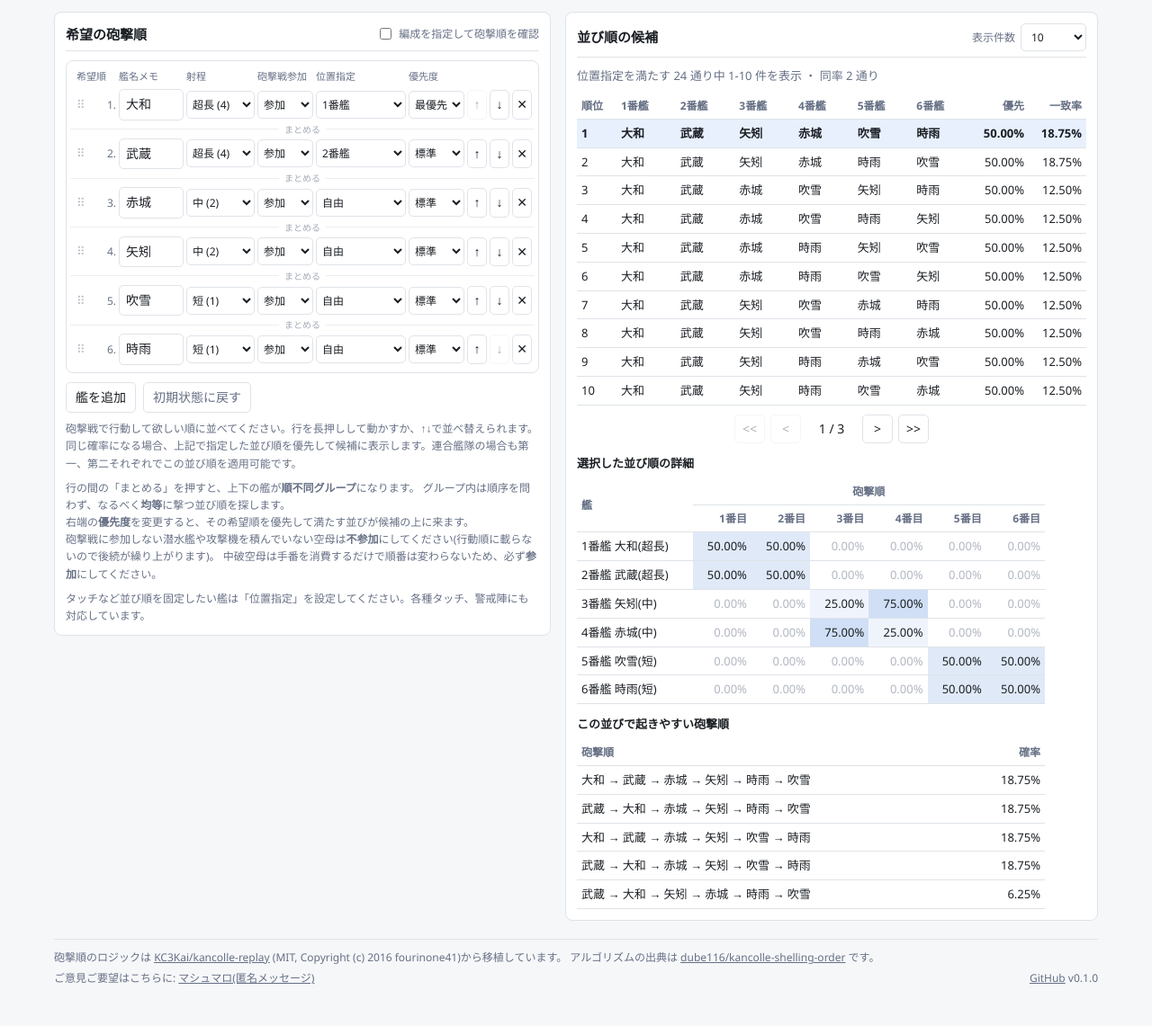
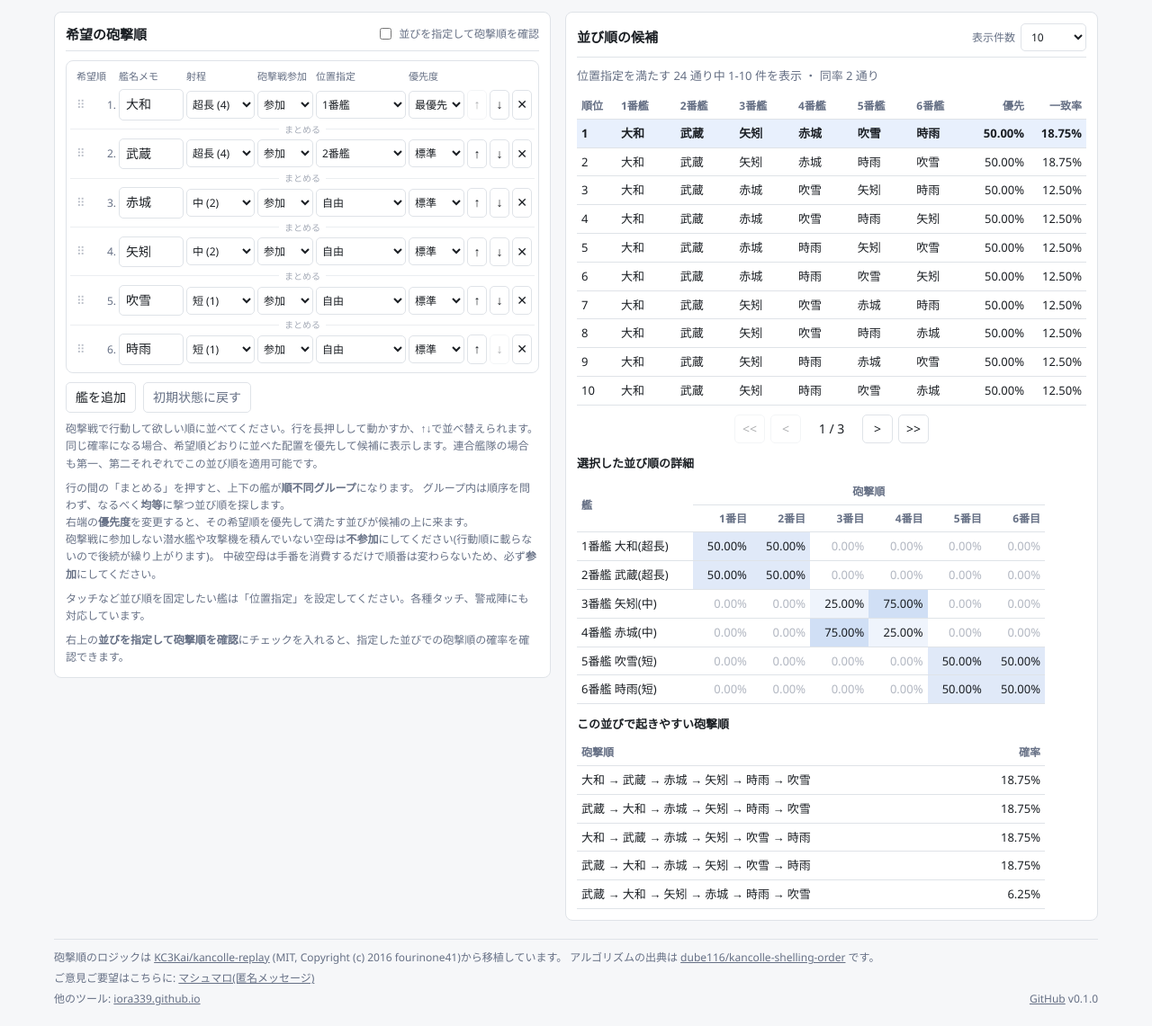
Before and after one commit to iora339/kc-sh-order, a website built with Vite: page index.html in a window 1280 px wide. Shown: the part 80-1221 px from the top of the page at 90% size. Before the commit the page ends 1197 px from the top, so only its background shows below. Built offline with nearby package versions, Linux system fonts and the light colour scheme.

Commit message:
他ツールへのリンクを追加し、並び順まわりの文言を統一

```diff
--- a/index.html
+++ b/index.html
@@ -20,7 +20,7 @@
             <h2 id="order-title">希望の砲撃順</h2>
             <label class="verify-ctl">
               <input id="verify" type="checkbox" autocomplete="off" />
-              編成を指定して砲撃順を確認
+              並びを指定して砲撃順を確認
             </label>
           </div>
           <div class="order-area">
@@ -41,7 +41,7 @@
           <div id="warn" class="warn" hidden></div>
           <div id="wish-hints">
             <p class="hint">
-              砲撃戦で行動して欲しい順に並べてください。行を長押しして動かすか、↑↓で並べ替えられます。同じ確率になる場合、上記で指定した並び順を優先して候補に表示します。連合艦隊の場合も第一、第二それぞれでこの並び順を適用可能です。
+              砲撃戦で行動して欲しい順に並べてください。行を長押しして動かすか、↑↓で並べ替えられます。同じ確率になる場合、希望順どおりに並べた配置を優先して候補に表示します。連合艦隊の場合も第一、第二それぞれでこの並び順を適用可能です。
             </p>
             <p class="hint">
               行の間の「まとめる」を押すと、上下の艦が<b>順不同グループ</b>になります。
@@ -52,6 +52,9 @@
             </p>
             <p class="hint">
               タッチなど並び順を固定したい艦は「位置指定」を設定してください。各種タッチ、警戒陣にも対応しています。<br />
+            </p>
+            <p class="hint">
+              右上の<b>並びを指定して砲撃順を確認</b>にチェックを入れると、指定した並びでの砲撃順の確率を確認できます。
             </p>
           </div>
           <p class="hint" id="verify-hint" hidden>
@@ -113,6 +116,10 @@
             >マシュマロ(匿名メッセージ)</a
           >
         </p>
+        <p>
+          他のツール:
+          <a href="https://iora339.github.io/" target="_blank" rel="noopener">iora339.github.io</a>
+        </p>
       </div>
       <p class="footer-repo">
         <a href="https://github.com/iora339/kc-sh-order" target="_blank" rel="noopener">GitHub</a> v0.1.0
--- a/src/main.ts
+++ b/src/main.ts
@@ -291,9 +291,13 @@ function renderModeLabels(): void {
   byId('wish-hints').hidden = verify;
   byId('verify-hint').hidden = !verify;
   const labels = verify
-    ? ['並び順', '艦名メモ', '射程', '砲撃戦参加', '', '']
+    ? ['並び順', '艦名メモ', '射程', '砲撃戦参加', '位置指定', '優先度']
     : ['希望順', '艦名メモ', '射程', '砲撃戦参加', '位置指定', '優先度'];
-  [...byId('ship-head').children].forEach((el, i) => (el.textContent = labels[i]));
+  // 確認モードでは位置指定・優先度は使わないので、見出しだけ薄く残す
+  [...byId('ship-head').children].forEach((el, i) => {
+    el.textContent = labels[i];
+    el.classList.toggle('off', verify && i >= 4);
+  });
 }
 
 /** 希望順の番号とドラッグハンドル。グループは先頭行にだけ「4-6.」と範囲を出す */
--- a/src/style.css
+++ b/src/style.css
@@ -271,6 +271,11 @@ main {
   color: var(--muted);
   font-size: 11px;
   padding-bottom: 4px;
+}
+
+/* そのモードでは使わない列の見出し */
+.ship-head .off {
+  opacity: 0.45;
 }
 
 .ship-row {
```
Also changed, not shown: README.md.
